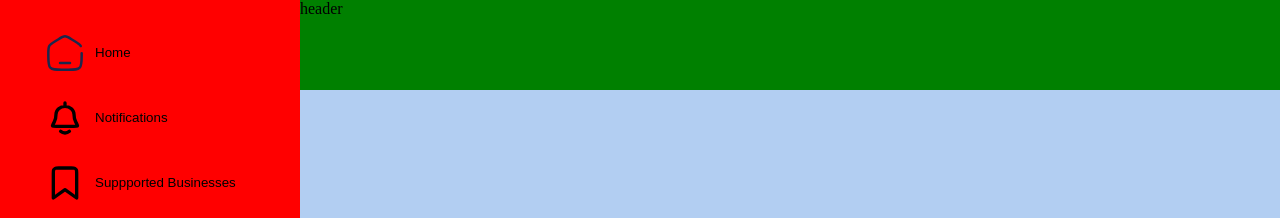
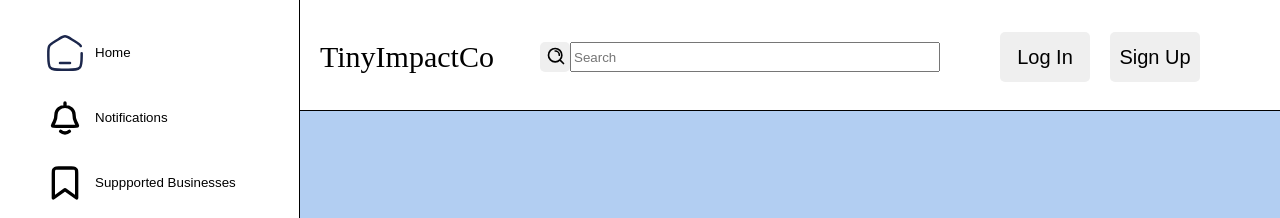
Before and after one commit to Sublimeful/SparkHacks-2025, a website: page app/public/feed/index.html in a window 1280 px wide. Shown: the top 218 px of the page. Drawn offline with Linux system fonts and the light colour scheme.

Commit message:
sidebar and header looks like a thing

```diff
--- a/app/public/feed/index.css
+++ b/app/public/feed/index.css
@@ -1,4 +1,4 @@
-.main-feed {
+.tools {
     display: grid;
     grid-template-columns: 300px 1fr;
     position: absolute;
@@ -8,7 +8,7 @@
 }
 
 .sidebar {
-    background-color: red;
+    background-color: white;
     position: relative;
     left:0;
     top:0;
@@ -19,14 +19,28 @@
     row-gap: 20px;
     padding-top: 30px;
     padding-left: 45px;
+    border-right-width: 1px;
+    border-right-style: solid;
 }
 
 .header {
-    background-color: green;
+    background-color: white;
     position: relative;
     height: 90px;
     right: 0;
     top: 0;
+    display: grid;
+    grid-template-columns: 200px 1fr 300px;
+    column-gap: 20px;
+    align-items: center;
+    padding: 10px 20px;
+    border-bottom-width: 1px;
+    border-bottom-style: solid;
+}
+
+.header p {
+    font-size: 30px;
+    flex-shrink: 0;
 }
 
 .icons {
@@ -51,4 +65,40 @@
 
 .post-button {
     width: 80px;
+    left: 60px;
 }
+
+.search-container {
+    display: grid;
+    grid-template-columns: 30px 1fr;
+    column-gap: 0px;
+    background-color: white;
+    height: 30px;
+    border-radius: 10px;
+}
+
+.search-button {
+    border: none;
+    border-radius: 5px;
+}
+
+.search-button img {
+    width: 20px;
+}
+
+.right-section {
+    display: flex;
+    flex-direction: row;
+    column-gap: 20px;
+    flex-shrink: 0;
+    margin-left: 40px;
+}
+
+.login-btn,
+.signup-btn {
+    height: 50px;
+    width: 90px;
+    font-size: 20px;
+    border-radius: 5px;
+    border-style: hidden;
+}
--- a/app/public/feed/index.html
+++ b/app/public/feed/index.html
@@ -1,11 +1,12 @@
 <!DOCTYPE html>
 <html>
     <head>
+        <title>Home</title>
         <link rel="stylesheet" href="./index.css">
         <link rel="stylesheet" href="../index.css">
     </head>
     <body>
-        <div class="main-feed">
+        <div class="tools">
             <div class="sidebar">
                 <div class="icons">
                     <img src="../assets/home-button.svg">
@@ -36,9 +37,17 @@
                 </button>
             </div>
 
+            <div class="header">
+                <p>TinyImpactCo</p>
 
-            <div class="header">
-                header
+                <div class="search-container">
+                    <button class="search-button"><img src="../assets/search.svg"></button>
+                    <input type="search" placeholder="Search">
+                </div>
+                <div class="right-section">
+                    <button class="login-btn">Log In</button>
+                    <button class="signup-btn">Sign Up</button>
+                </div>
             </div>
         </div>
     </body>
```
Also changed, not shown: app/public/assets/search.svg (added).
